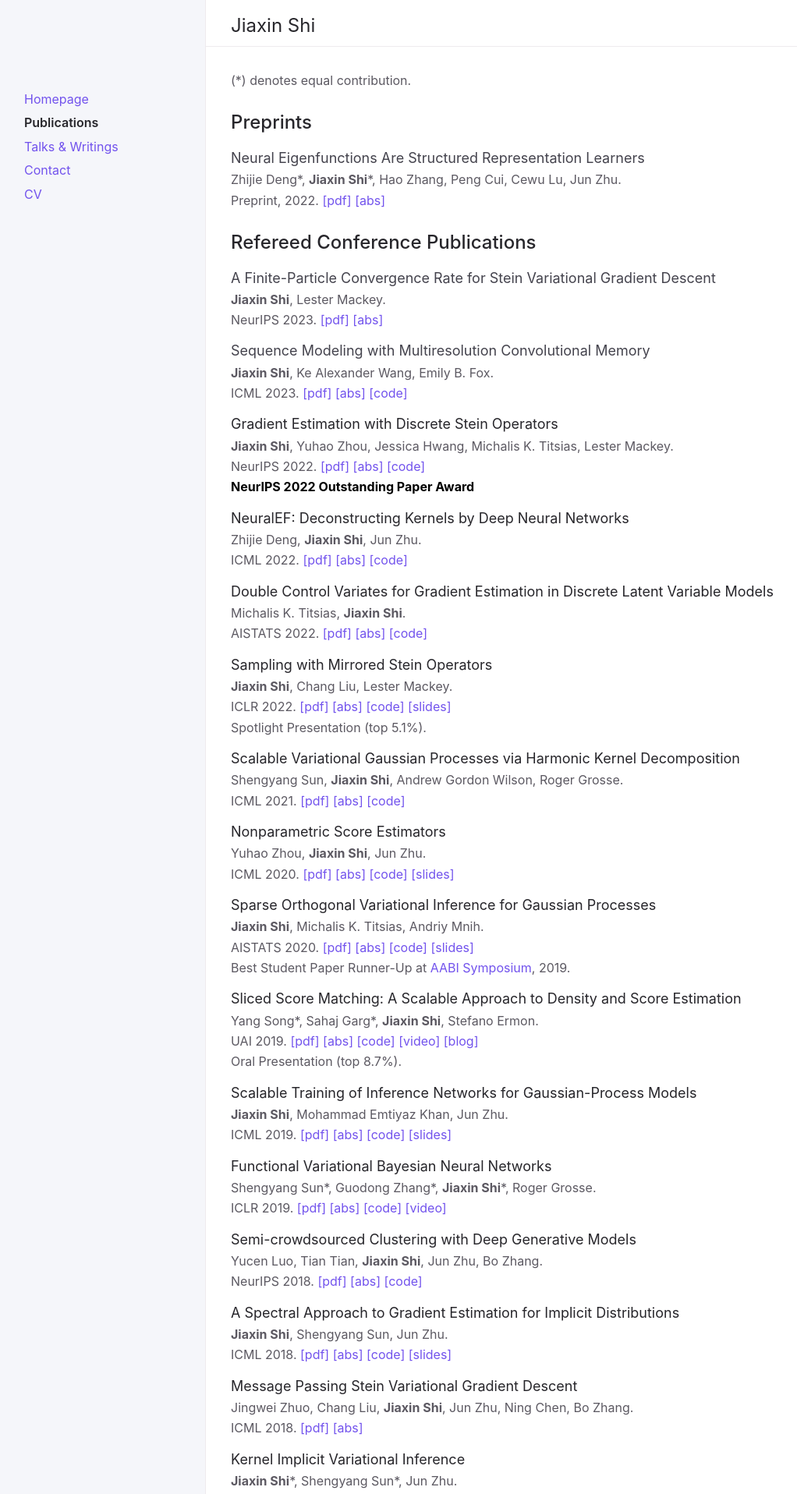
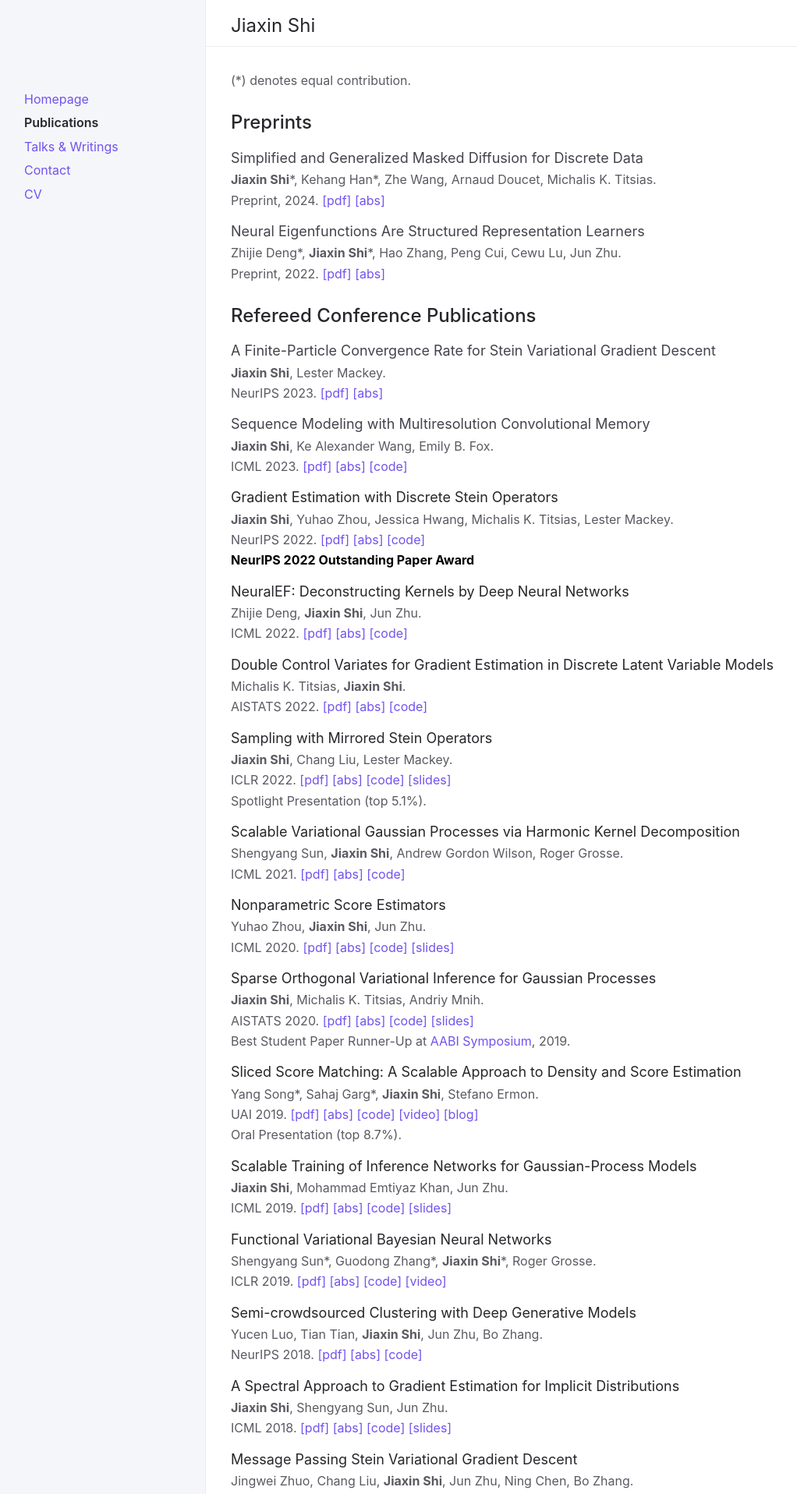
Before and after one commit to thjashin/thjashin.github.io, a Jekyll site: the page built from publications.md, in a window 1280 px wide. Shown: the top 1916 px of the page at 78% size, without its empty margins (92-1114 px from the left). Built offline with Jekyll 4.4.1, drawn with Linux system fonts in a browser that asks for light colours.

Commit message:
Update publications.md

```diff
--- a/publications.md
+++ b/publications.md
@@ -8,6 +8,14 @@ nav_order: 2
 
 
 ## Preprints
+
+Simplified and Generalized Masked Diffusion for Discrete Data
+{: .fs-5 .mb-1 .text-grey-dk-200}
+**Jiaxin Shi**\*, Kehang Han\*, Zhe Wang, Arnaud Doucet, Michalis K. Titsias.
+{: .mb-1}
+Preprint, 2024.
+[[pdf]](https://arxiv.org/pdf/2406.04329.pdf)
+[[abs]](https://arxiv.org/abs/2406.04329)
 
 Neural Eigenfunctions Are Structured Representation Learners
 {: .fs-5 .mb-1 .text-grey-dk-200}
```
